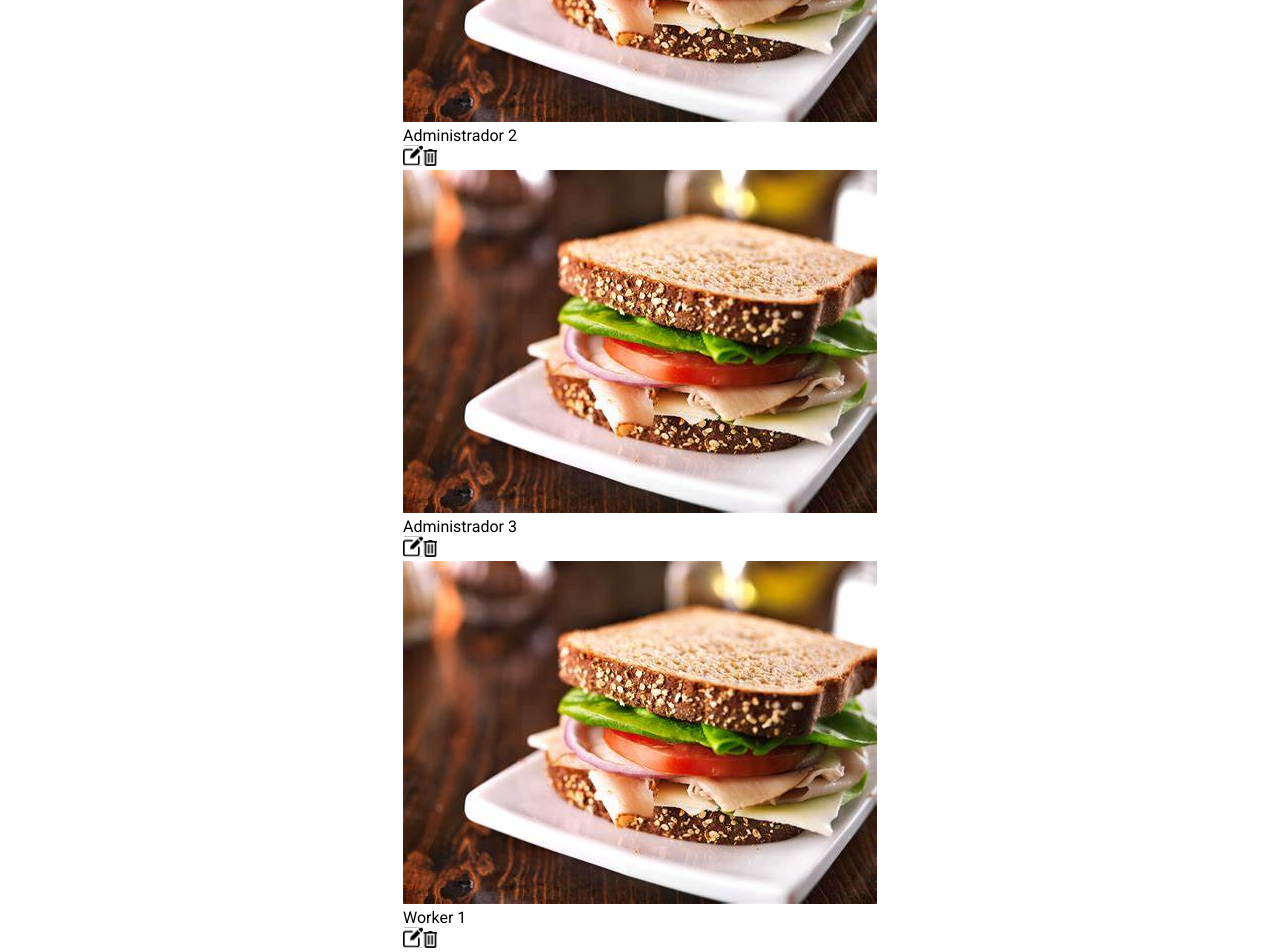
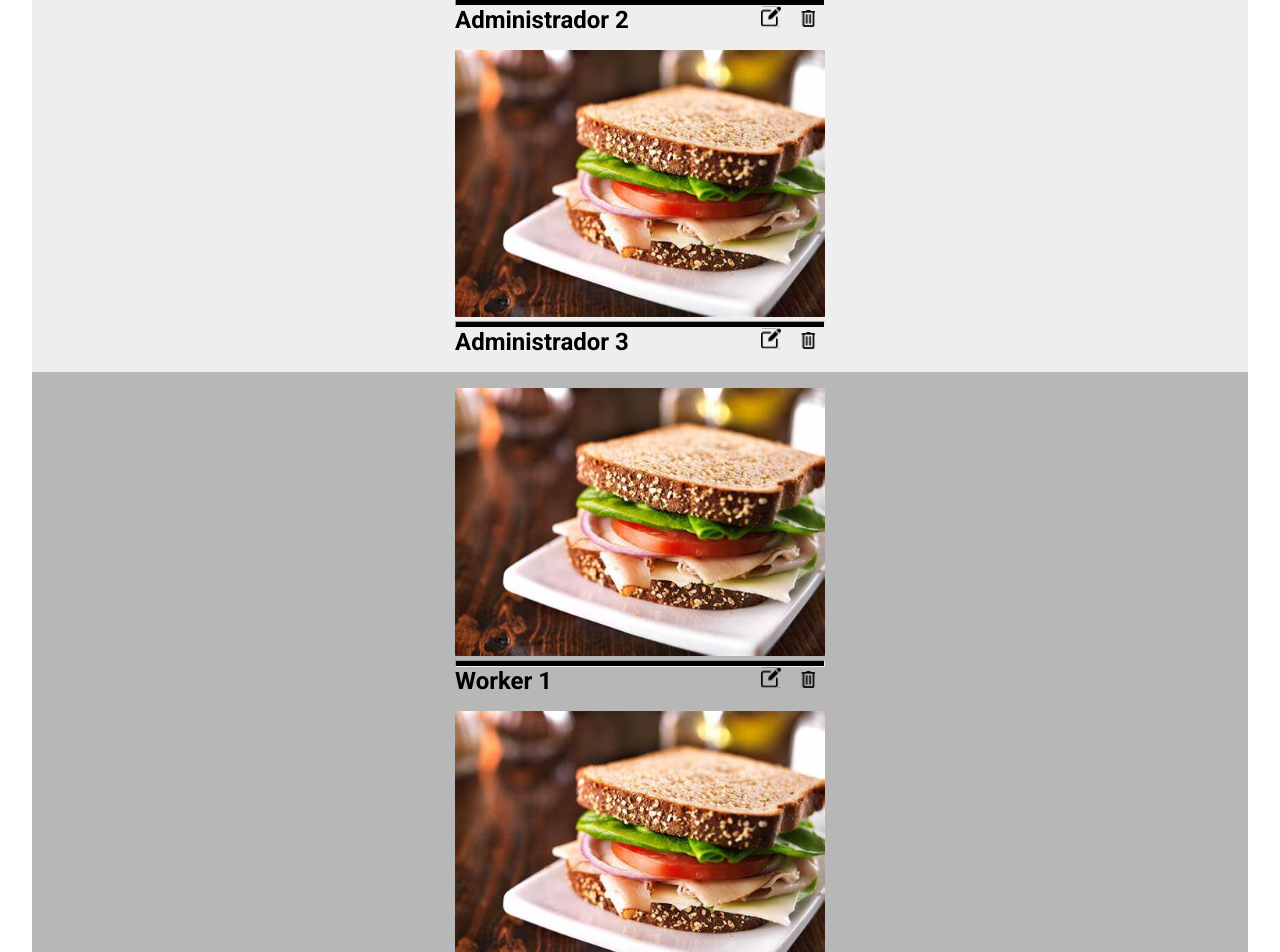
Before and after one commit to IsaacRamosDaw/The_Cafeteria, a React (Vite) app in the folder frontend/: page /admin in a window 1280 px wide. Shown: the part 1720-2672 px from the top of the page. Built offline with nearby package versions, Linux system fonts and the light colour scheme.

Commit message:
Admin components improved

```diff
--- a/frontend/src/components/adminComponents/adminCard/AdminCard.jsx
+++ b/frontend/src/components/adminComponents/adminCard/AdminCard.jsx
@@ -1,4 +1,5 @@
-import { Link } from "react-router-dom";
+import { Link } from "react-router-dom"
+import './AdminCard.scss'
 
 function AdminCard({ name }) {
   return (
@@ -8,8 +9,11 @@ function AdminCard({ name }) {
         src="../../../../public/images/ImgMenus/sandwiches.jpg"
         alt="Image school"
       />
+
+      <hr className="separator-admin-card" />
+
       <div className="info">
-        <p>{name}</p>
+        <h2>{name}</h2>
         <span>
           <Link className="link-to-register" to="/createAdmins">
             <img src="../../../../public/images/icons/edit.svg" alt="" />
--- a/frontend/src/components/adminComponents/adminCard/AdminCard.scss
+++ b/frontend/src/components/adminComponents/adminCard/AdminCard.scss
@@ -0,0 +1,25 @@
+@import '/src/global.scss';
+
+.admin-card{
+    width: 90%;
+    max-width: 370px;
+
+    .item-img{
+        width: 100%;
+        object-fit: cover;
+    }
+
+    .separator-admin-card{
+        height: 5px;
+        background-color: #000;
+    }
+
+    .info {
+        display: flex;
+        justify-content: space-between;
+
+        a {
+            margin: 10px;
+        }
+    }
+}
--- a/frontend/src/components/adminComponents/adminContainer/AdminContainer.jsx
+++ b/frontend/src/components/adminComponents/adminContainer/AdminContainer.jsx
@@ -1,12 +1,13 @@
 import AdminCard from "../adminCard/AdminCard";
+import './AdminContainer.scss';
 
 function AdminContainer() {
   return (
-      <>
+      <section className="section-container-admins-cards">
         <AdminCard name={'Administrador 1'}/>
         <AdminCard name={'Administrador 2'}/>
         <AdminCard name={'Administrador 3'}/>
-      </>
+      </section>
   );
 }
 
--- a/frontend/src/components/adminComponents/adminContainer/AdminContainer.scss
+++ b/frontend/src/components/adminComponents/adminContainer/AdminContainer.scss
@@ -0,0 +1,9 @@
+@import '/src/global.scss';
+
+.section-container-admins-cards {
+    width: 95%;
+    background-color: $dark-mode-text-text-secondary-2;
+    @include flex-items(column);
+    gap: 1em;
+    padding: 1em 0;
+}
--- a/frontend/src/components/adminComponents/workerCard/WorkerCard.jsx
+++ b/frontend/src/components/adminComponents/workerCard/WorkerCard.jsx
@@ -1,4 +1,5 @@
 import { Link } from "react-router-dom";
+import './WorkerCard.scss'
 
 function WorkerCard({ name }) {
   return (
@@ -9,13 +10,15 @@ function WorkerCard({ name }) {
         alt="Image school"
       />
 
+      <hr className="separator-worker-card" />
+
       <div className="info">
-        <p>{name}</p>
+        <h2>{name}</h2>
         <span>
-          <Link className="link-to-register" to="/createAdmins">
+          <Link className="link-to-register" to="/createWorkers">
             <img src="../../../../public/images/icons/edit.svg" alt="" />
           </Link>
-          <Link className="link-to-register" to="/createAdmins">
+          <Link className="link-to-register" to="#">
             <img src="../../../../public/images/icons/trash.svg" alt="" />
           </Link>
         </span>
--- a/frontend/src/components/adminComponents/workerCard/WorkerCard.scss
+++ b/frontend/src/components/adminComponents/workerCard/WorkerCard.scss
@@ -0,0 +1,25 @@
+@import '/src/global.scss';
+
+.worker-card{
+    width: 90%;
+    max-width: 370px;
+
+    .item-img{
+        width: 100%;
+        object-fit: cover;
+    }
+
+    .separator-worker-card{
+        height: 5px;
+        background-color: #000;
+    }
+
+    .info {
+        display: flex;
+        justify-content: space-between;
+
+        a {
+            margin: 10px;
+        }
+    }
+}
--- a/frontend/src/components/adminComponents/workerContainer/WorkerContainer.jsx
+++ b/frontend/src/components/adminComponents/workerContainer/WorkerContainer.jsx
@@ -1,12 +1,13 @@
 import WorkerCard from "../workerCard/WorkerCard";
+import './WorkerContainer.scss'
 
 function WorkerContainer() {
   return (
-    <>
+    <section className="section-container-worker-cards">
       <WorkerCard name={'Worker 1'} />
       <WorkerCard name={'Worker 2'} />
       <WorkerCard name={'Worker 3'} />
-     </>
+     </section>
   );
 }
 
--- a/frontend/src/components/adminComponents/workerContainer/WorkerContainer.scss
+++ b/frontend/src/components/adminComponents/workerContainer/WorkerContainer.scss
@@ -0,0 +1,9 @@
+@import '/src/global.scss';
+
+.section-container-worker-cards {
+    width: 95%;
+    background-color: $dark-mode-text-text-secondary-1;
+    @include flex-items(column);
+    gap: 1em;
+    padding: 1em 0;
+}
```
